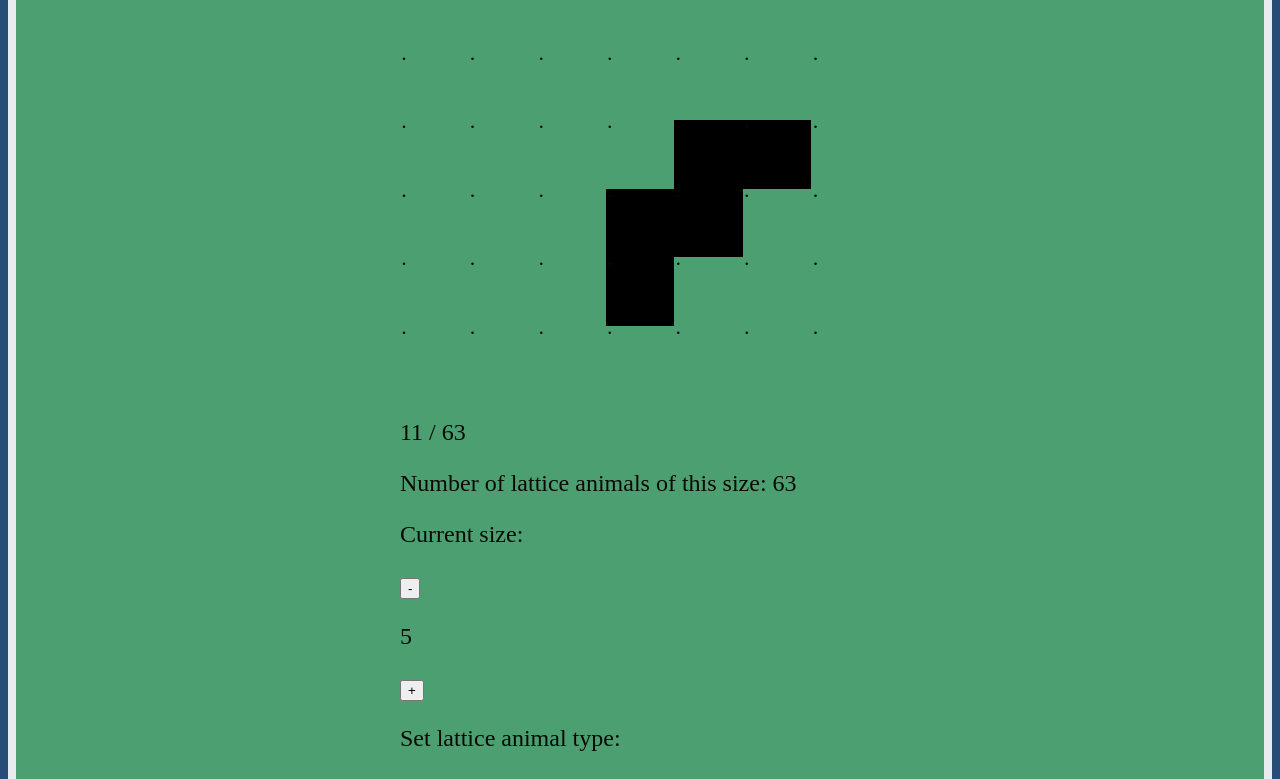
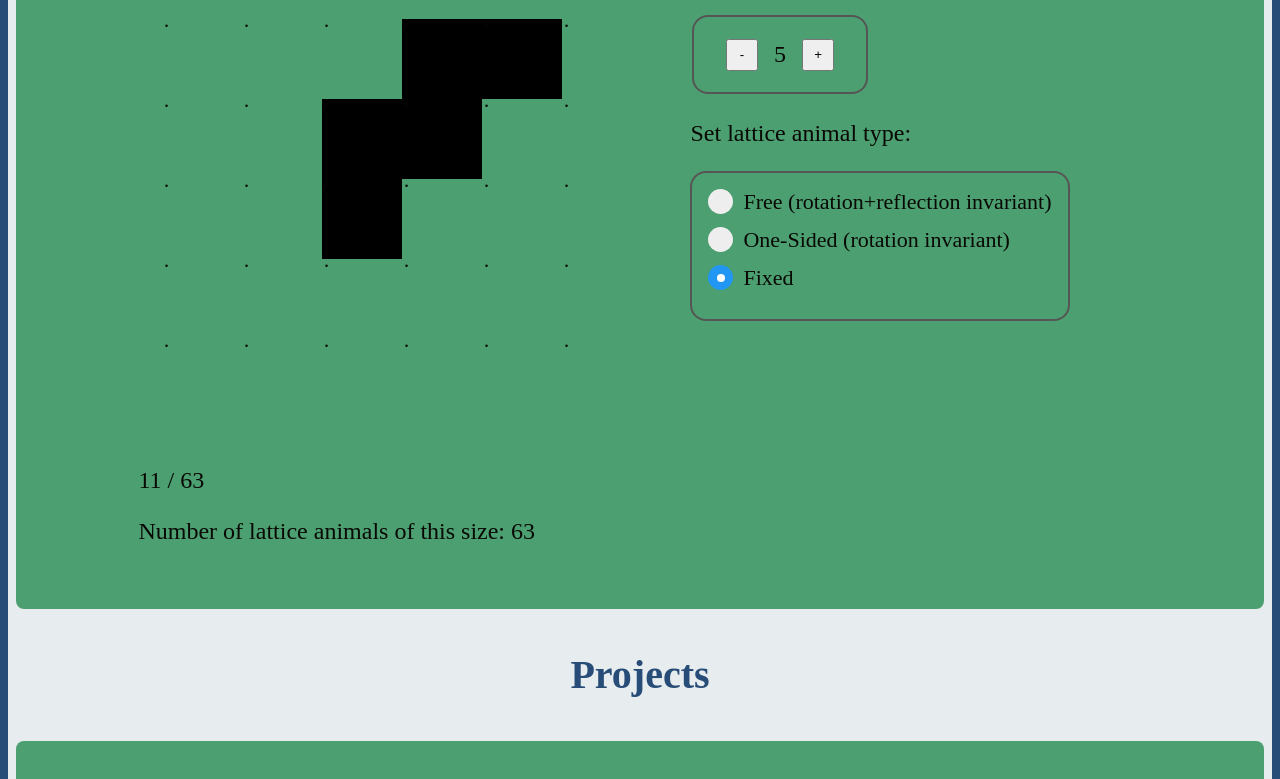
Before and after one commit to zaporter/latticeanimalcom, a React (Create React App) app: page / in a window 1280 px wide. Shown: the part 420-1199 px from the top of the page. Built offline with nearby package versions, Linux system fonts and the light colour scheme.

Commit message:
Update Visuals and Packages

```diff
--- a/package.json
+++ b/package.json
@@ -10,6 +10,8 @@
     "react": "^17.0.2",
     "react-dom": "^17.0.2",
     "react-scripts": "5.0.0",
+    "semantic-ui-react": "^2.1.3",
+    "semantic-ui-react-numberinput": "^1.5.1",
     "web-vitals": "^2.1.2"
   },
   "scripts": {
--- a/src/App.css
+++ b/src/App.css
@@ -5,6 +5,7 @@ body {
 .App {
     background-color: #e7ecef;
     color: #090804;
+    border-radius: 0.5rem;
 }
 
 a, a:hover, a:visited, a:active {
@@ -19,8 +20,107 @@ a, a:hover, a:visited, a:active {
 
 .item {
     background-color: #4C9F70;
-    border-radius: 1rem;
+    border-radius: 0.5rem;
     padding: 1rem;
     margin: 0.5rem;
     font-size: 1.5rem;
 }
+.incThing {
+    display: inline-flex;
+    align-items: center;
+    align-content: center;
+    margin: 0.1rem;
+    padding: 0rem 1rem ;
+    border-radius: 1rem;
+    border: 2px solid #555555;
+    /* height: 1em; */
+    /* width: 10em; */
+}
+.typeSelector {
+    padding: 1rem 1rem ;
+    border-radius: 1rem;
+    border: 2px solid #555555;
+
+}
+.incThing button {
+    margin: 1rem;
+    width: 2rem;
+    height: 2rem;
+}
+.fullViewer {
+    display: inline-flex;
+    height: 20em;
+    padding: 1em;
+
+}
+.displayer {
+    height:20em;
+    width:20em;
+}
+.settings{
+    padding: 0em 2em;
+}
+
+
+.container {
+  display: block;
+  position: relative;
+  padding-left: 35px;
+  margin-bottom: 12px;
+  cursor: pointer;
+  font-size: 22px;
+  -webkit-user-select: none;
+  -moz-user-select: none;
+  -ms-user-select: none;
+  user-select: none;
+}
+
+/* Hide the browser's default radio button */
+.container input {
+  position: absolute;
+  opacity: 0;
+  cursor: pointer;
+}
+
+/* Create a custom radio button */
+.checkmark {
+  position: absolute;
+  top: 0;
+  left: 0;
+  height: 25px;
+  width: 25px;
+  background-color: #eee;
+  border-radius: 50%;
+}
+
+/* On mouse-over, add a grey background color */
+.container:hover input ~ .checkmark {
+  background-color: #ccc;
+}
+
+/* When the radio button is checked, add a blue background */
+.container input:checked ~ .checkmark {
+  background-color: #2196F3;
+}
+
+/* Create the indicator (the dot/circle - hidden when not checked) */
+.checkmark:after {
+  content: "";
+  position: absolute;
+  display: none;
+}
+
+/* Show the indicator (dot/circle) when checked */
+.container input:checked ~ .checkmark:after {
+  display: block;
+}
+
+/* Style the indicator (dot/circle) */
+.container .checkmark:after {
+ 	top: 9px;
+	left: 9px;
+	width: 8px;
+	height: 8px;
+	border-radius: 50%;
+	background: white;
+}
--- a/src/App.js
+++ b/src/App.js
@@ -20,13 +20,16 @@ function App() {
       <h1 className='heading'>Projects</h1>
 
       <div className='item'>
-        <a href="https://www.latticeanimal.com/center-of-the-world/"><h1> Azimuthal Equidistant Projection (in Rust!)</h1> </a>
+        <a href="https://www.latticeanimal.com/center-of-the-world/"><h1> Azimuthal Equidistant Projection (Rust + wasmbindgen)</h1> </a>
       </div>
       <div className='item'>
-        <a href="https://latticeanimal.com/distributionexplorer/"><h1> Distribution Explorer</h1></a>
+        <a href="https://balancesheet.latticeanimal.com/"><h1> Simple Trusting Group Balance Sheet (Rust + yew)</h1> </a>
       </div>
       <div className='item'>
-        <a href="https://www.latticeanimal.com/mastermind/"><h1> Mastermind Solver</h1> </a>
+        <a href="https://latticeanimal.com/distributionexplorer/"><h1> Distribution Explorer (React)</h1></a>
+      </div>
+      <div className='item'>
+        <a href="https://www.latticeanimal.com/mastermind/"><h1> Mastermind Solver (React)</h1> </a>
       </div>
       <h1 className='heading'> About this site</h1>
       <div className='item'>
--- a/src/components/LatticeAnimalDemo.js
+++ b/src/components/LatticeAnimalDemo.js
@@ -1,8 +1,10 @@
 import React from 'react';
 import LatticeAnimalView from './LatticeAnimalView.js';
+import NumberInput from 'semantic-ui-react-numberinput';
 // https://www.sciencedirect.com/science/article/pii/S0012365X81800155
 const LatticeAnimalDemo = () => {
     const [mode, setMode] = React.useState('fixed');
+    const [numberInputValue, setNumberInputValue] = React.useState('5');
 
     const genAnimals = (pmode, size) => {
         let fixed=genFixed([[0,0]],size,[],[]);
@@ -162,6 +164,14 @@ const LatticeAnimalDemo = () => {
     const incSize = () => {
         setAnimalSize(animalSize=> animalSize<7?animalSize+1:8);
     };
+    const updateAnimalSize= (newValue) => {
+        let newValueN = Number(newValue);
+        if (newValueN>1 && newValueN <7){
+            setAnimalSize(newValueN);
+        }
+        console.log(newValue);
+    }
+
     const updateIndex = () => {
         setIndex(index=>(index+1)%animals.length);
     };
@@ -178,22 +188,36 @@ const LatticeAnimalDemo = () => {
     //let animals = genAnimals(mode, animalSize);
     return (
         <div>
-        <div style={{'width':'20em','height':'20em'}}>
-            <LatticeAnimalView animals={animals} index={index} viewX={animalSize+2} viewY={animalSize+2}/>
+        <div className="fullViewer">
+        <div className="displayer">
+            <LatticeAnimalView animals={animals} index={index} viewX={animalSize+1} viewY={animalSize+1}/>
+            </div>
+            <div className="settings">
+            <p>Current size:</p>
+            <div className="incThing">
+                <button onClick={decSize}>-</button>
+                <p>{animalSize}</p>
+                <button onClick={incSize}>+</button>
+            </div>
+            <p>Set lattice animal type:</p>
+            <div className="typeSelector">
+            <label className="container"> Free (rotation+reflection invariant)
+                <input type="radio" checked={mode == 'free'} onChange={()=>onModeChange('free')}/>
+                <span className="checkmark"></span>
+            </label>
+            <label className="container"> One-Sided (rotation invariant)
+                <input type="radio" checked={mode == 'one-sided'} onChange={()=>onModeChange('one-sided')}/>
+                <span className="checkmark"></span>
+            </label>
+            <label className="container"> Fixed
+                <input type="radio" checked={mode == 'fixed'} onChange={()=>onModeChange('fixed')}/>
+                <span className="checkmark"></span>
+            </label>
+                </div>
+                </div>
             </div>
             <p>{index} / {animals.length}</p>
             <p>Number of lattice animals of this size: {animals.length}</p>
-            <p>Current size:</p>
-            <button onClick={decSize}>-</button>
-            <p>{animalSize}</p>
-            <button onClick={incSize}>+</button>
-            <p>Set lattice animal type:</p>
-            <input type="checkbox" checked={mode == 'free'} onChange={()=>onModeChange('free')}/>
-            <label>Free (rotation+reflection invariant)</label><br/>
-            <input type="checkbox" checked={mode == 'one-sided'} onChange={()=>onModeChange('one-sided')}/>
-            <label>One-Sided (rotation invariant)</label><br/>
-            <input type="checkbox" checked={mode == 'fixed'} onChange={()=>onModeChange('fixed')}/>
-            <label>Fixed </label><br/>
         </div>
     );
 
--- a/src/components/LatticeAnimalView.js
+++ b/src/components/LatticeAnimalView.js
@@ -15,8 +15,8 @@ const LatticeAnimalView = ({animals, index, viewX, viewY}) =>{
     }
     let comX = sumX/animal.length;
     let comY = sumY/animal.length;
-    let offX = (viewX/2)-(comX);
-    let offY = (viewY/2)-(comY);
+    let offX = (viewX/2)-(comX*2);
+    let offY = (viewY/2)-(comY*2);
 
     let shiftedAnimal = [];
     for (let i=0; i<animal.length; i++){
--- a/src/index.js
+++ b/src/index.js
@@ -8,7 +8,3 @@ ReactDOM.render(
   </React.StrictMode>,
   document.getElementById('root')
 );
-
-// If you want to start measuring performance in your app, pass a function
-// to log results (for example: reportWebVitals(console.log))
-// or send to an analytics endpoint. Learn more: https://bit.ly/CRA-vitals
```
Also changed, not shown: 1 other file (tests, documents, lock files or other folders).
